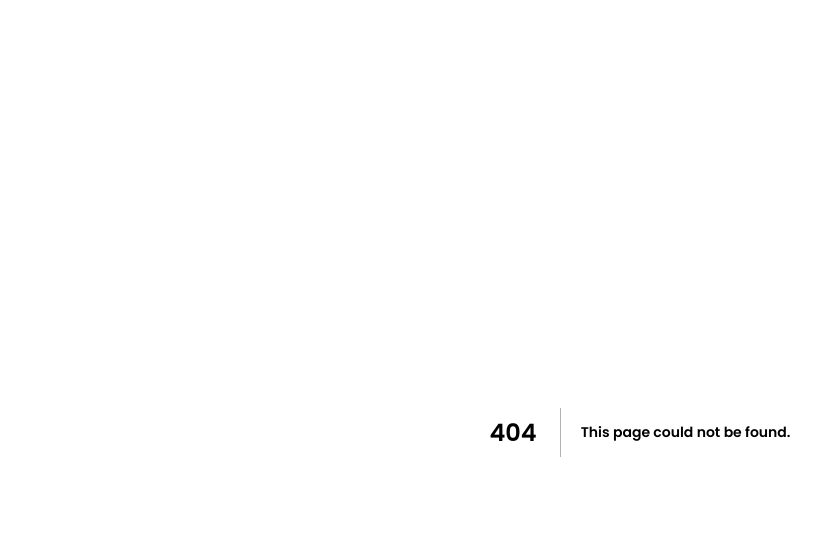
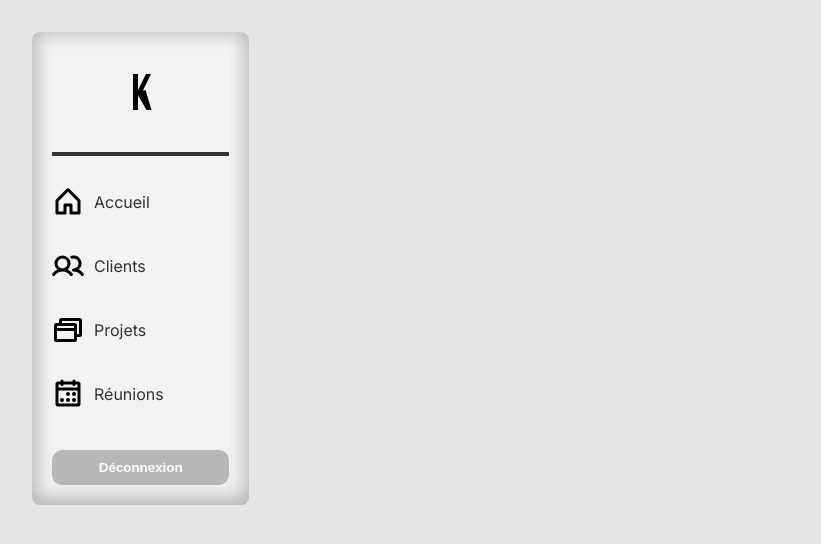
Before and after one commit to matheokcx/crm-app, a Next.js app: page /clients in a window 1280 px wide. Before the commit this address had no page. Shown: the top 544 px of the page, without its empty margins (0-821 px from the left). Built offline with nearby package versions, Linux system fonts and the light colour scheme.

Commit message:
refactor(style): try to fix the layout problem (can not set 100% height)

```diff
--- /dev/null
+++ b/src/app/(home)/clients/clients-page.module.css
@@ -0,0 +1,4 @@
+.clientsPage {
+    width: 100%;
+    height: 100svh;
+}
--- /dev/null
+++ b/src/app/(home)/clients/page.tsx
@@ -0,0 +1,13 @@
+import styles from "./clients-page.module.css";
+
+// ==============================================
+
+const ClientsPage = async () => {
+    return (
+      <main className={styles.clientsPage}>
+
+      </main>
+    );
+};
+
+export default ClientsPage;
--- a/src/app/(home)/layout.tsx
+++ b/src/app/(home)/layout.tsx
@@ -4,10 +4,10 @@ import HomeSideBar from "@/components/Layout/HomeSideBar";
 
 const HomeLayout = ({ children }: Readonly<{ children: React.ReactNode }>) => {
     return (
-        <>
+        <main style={{width:'100%', height:'100%', display: "flex"}}>
             <HomeSideBar />
             {children}
-        </>
+        </main>
     );
 };
 
--- a/src/app/globals.css
+++ b/src/app/globals.css
@@ -24,8 +24,6 @@ body {
   background: var(--background-dark);
   color: var(--main-text);
   font-size: 16px;
-  display: flex;
-  justify-content: center;
   overflow-x: hidden;
   font-family: Arial, Helvetica, sans-serif;
   -webkit-font-smoothing: antialiased;
@@ -121,7 +119,7 @@ hr {
 }
 
 @media (prefers-color-scheme: dark) {
-  body {
+  /*body {
     --background-dark: hsl(0, 0%, 0%);
     --background: hsl(0, 0%, 5%);
     --background-light: hsl(0, 0%, 10%);
@@ -132,5 +130,5 @@ hr {
 
   a {
     color: hsl(0, 0%, 90%);
-  }
+  }*/
 }
```
Also changed, not shown: src/app/(home)/page.tsx (+4 -4 lines).
